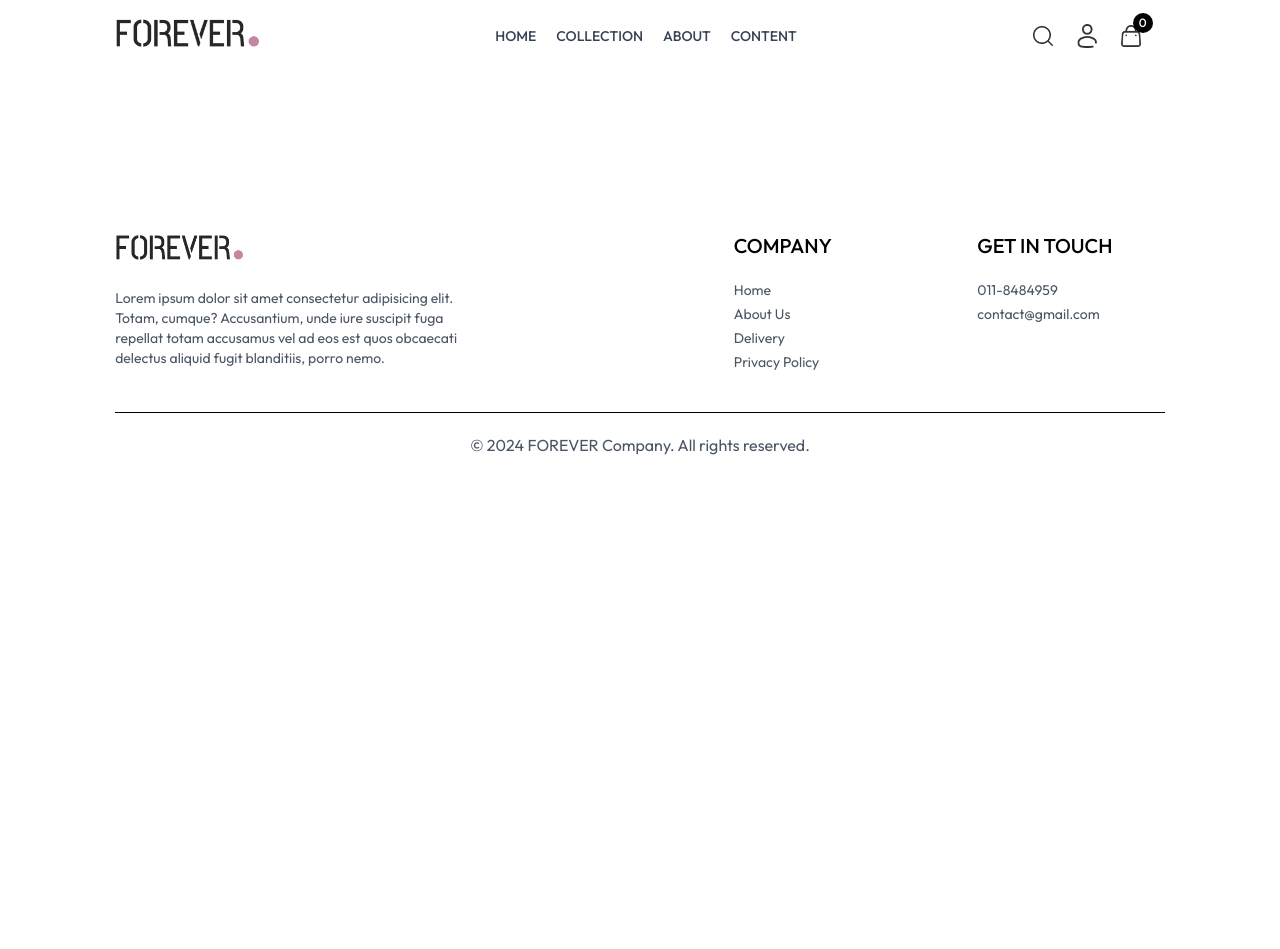
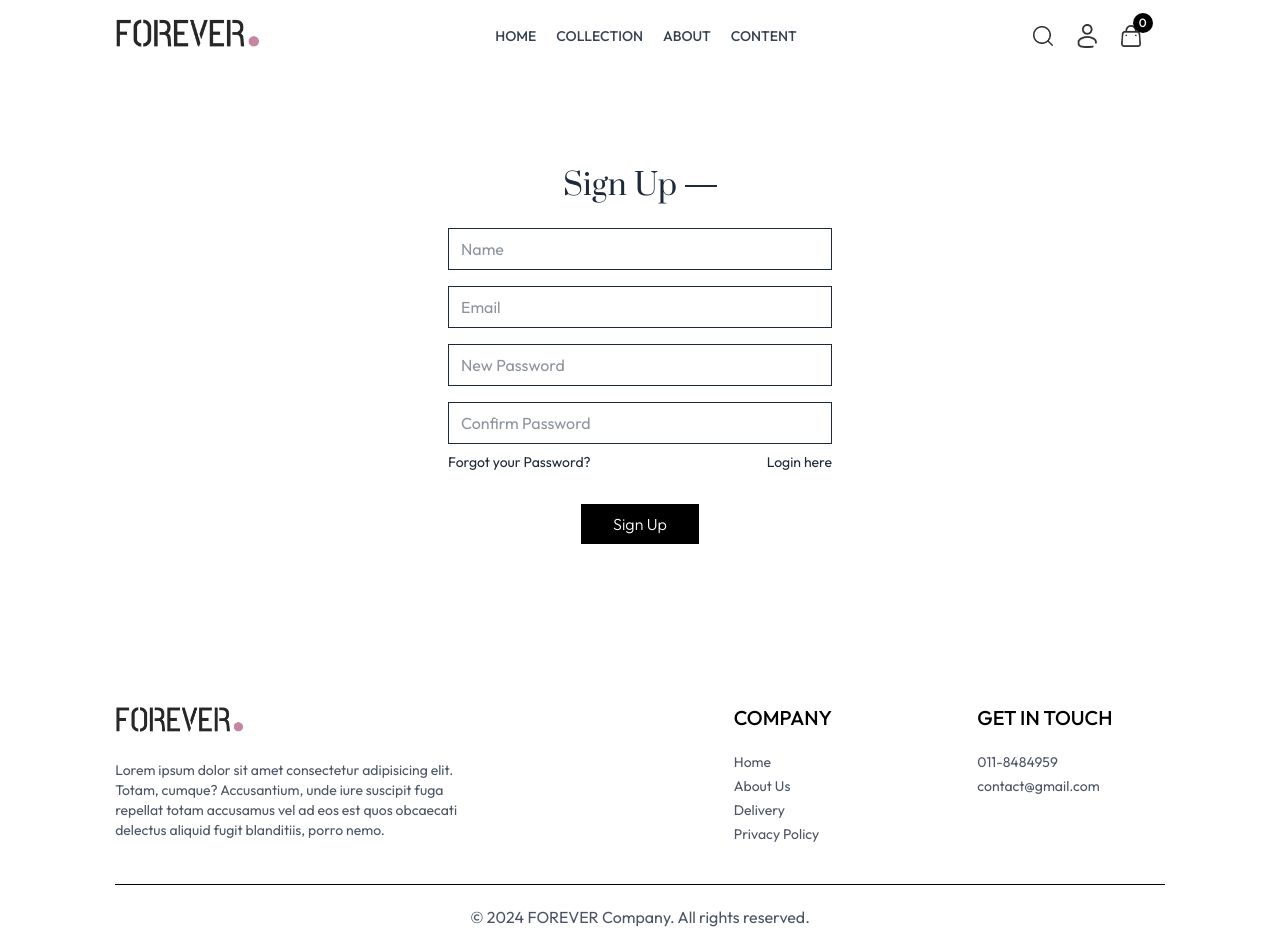
Before and after one commit to pasindu2204/E-Commerce-Website, a React (Vite) app in the folder front-end/: page /login in a window 1280 px wide. Before the commit the page ends 800 px from the top, so only its background shows below. Built offline with nearby package versions, Linux system fonts and the light colour scheme.

Commit message:
login and sign up pages create

```diff
--- a/front-end/src/Components/Navbar.jsx
+++ b/front-end/src/Components/Navbar.jsx
@@ -43,7 +43,7 @@
             {/* Profile Icon */}
 
             <div className='group relative'>
-                <img src={assets.profile_icon} alt="User" className='w-5 cursor-pointer'/>
+               <Link to='/login'><img src={assets.profile_icon} alt="User" className='w-5 cursor-pointer'/></Link>
                 <div className='group-hover:block hidden absolute dropdown-menu right-0 pt-4'>
                     <div className='flex flex-col gap-2 w-36 py-3 px-5 bg-slate-100
                      text-gray-500 rounded'>
--- a/front-end/src/Pages/Login.jsx
+++ b/front-end/src/Pages/Login.jsx
@@ -1,10 +1,41 @@
-import React from 'react'
+import React, {useState} from 'react'
 
 const Login = () => {
+
+const [currentState, setCurrentState] = useState('Sign Up'); // Sign Up or Login
+
+const onSubmitHandler = async (event) => {
+    event.preventDefault();
+}
+
   return (
-    <div>
+    <form onSubmit={onSubmitHandler} className='flex flex-col items-center w-[90%] sm:max-w-96 m-auto mt-14 gap-4 text-gray-800'>
+        <div className='inline-flex items-center gap-2 mb-2 mt-10'>
+          <p className='prata-regular text-3xl '>{currentState}</p>
+          <hr className='border-none h-[1.5px] w-8 bg-gray-800'/>
 
-    </div>
+        </div>
+
+       {currentState === 'Sign Up' && <input type='text' className='w-full px-3 py-2 border border-gray-800' placeholder='Name' required/>}
+        <input type='email' className='w-full px-3 py-2 border border-gray-800' placeholder='Email' required/>
+        {currentState === 'Sign Up' &&  <input type='password' className='w-full px-3 py-2 border border-gray-800' placeholder='New Password' required/>}
+         {currentState === 'Sign Up' && <input type='password' className='w-full px-3 py-2 border border-gray-800' placeholder='Confirm Password' required/>}
+         {currentState === 'Login' && <input type='password' className='w-full px-3 py-2 border border-gray-800' placeholder='Password' required/>}
+               <div className='w-full flex justify-between text-sm mt-[-8px]'>
+                <p className='cursor-pointer'>Forgot your Password?</p>
+                {
+                  currentState === 'Login' ?
+                  <p onClick={() => setCurrentState('Sign Up')} className='cursor-pointer'>Create an account</p>
+                  :
+                  <p onClick={() => setCurrentState('Login')} className='cursor-pointer'>Login here</p>
+                }
+                </div>
+
+                <button className='bg-black text-white font-light px-8 py-2 mt-4'>{currentState === 'Login' ? 'Login' : 'Sign Up'}</button>
+
+    </form>
+
+
   )
 }
 
```
